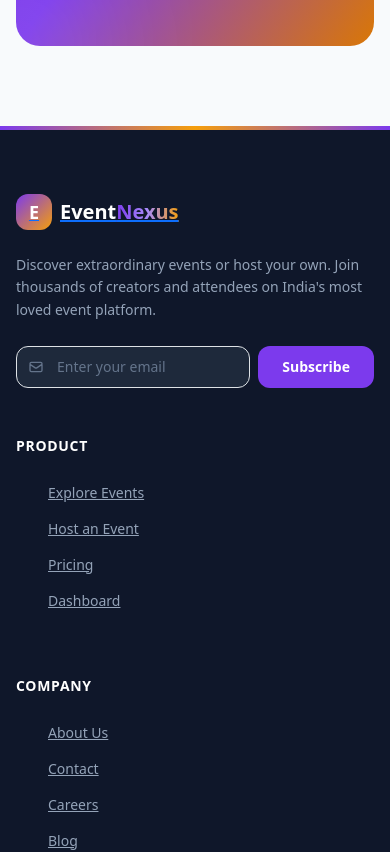
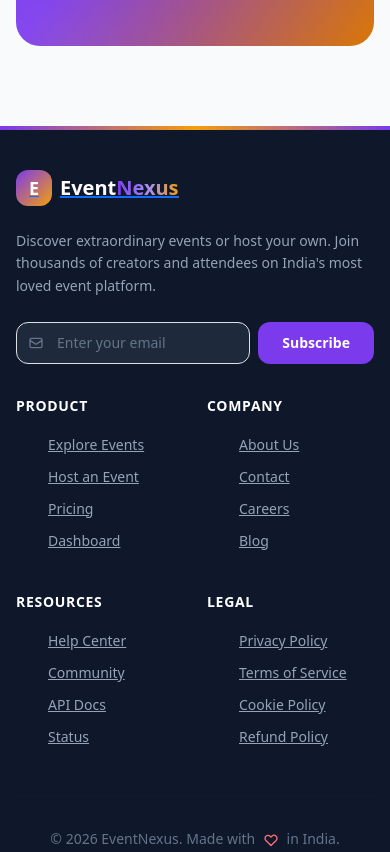
Before and after one commit to syedabdulla0710/EventNexus, a React (Create React App) app in the folder frontend/: page / in a window 390 px wide. Shown: the part 7920-8772 px from the top of the page. Built offline with nearby package versions, Linux system fonts and the light colour scheme; no server answers.

Commit message:
fix: improve login error message and make footer mobile-responsive

```diff
--- a/frontend/src/components/layout/Footer.tsx
+++ b/frontend/src/components/layout/Footer.tsx
@@ -54,9 +54,9 @@ const Footer: React.FC = () => {
       {/* Gradient accent line */}
       <div className="h-1 bg-gradient-to-r from-primary-500 via-accent-400 to-primary-500" />
 
-      <div className="section-container py-16">
+      <div className="section-container py-10 md:py-16">
         {/* Top section */}
-        <div className="grid grid-cols-1 md:grid-cols-2 lg:grid-cols-6 gap-12 mb-12">
+        <div className="grid grid-cols-1 lg:grid-cols-6 gap-8 md:gap-12 mb-8 md:mb-12">
           {/* Brand + Newsletter */}
           <div className="lg:col-span-2">
             <Link to="/" className="flex items-center gap-2 mb-4">
@@ -89,11 +89,12 @@ const Footer: React.FC = () => {
             </form>
           </div>
 
-          {/* Link Columns */}
+          {/* Link Columns — 2x2 grid on mobile, 4 columns on desktop */}
+          <div className="lg:col-span-4 grid grid-cols-2 md:grid-cols-4 gap-6 md:gap-8">
             {Object.entries(footerLinks).map(([title, links]) => (
               <div key={title}>
-              <h4 className="text-white font-display font-semibold text-sm mb-4 uppercase tracking-wider">{title}</h4>
-              <ul className="space-y-3">
+                <h4 className="text-white font-display font-semibold text-sm mb-3 md:mb-4 uppercase tracking-wider">{title}</h4>
+                <ul className="space-y-2 md:space-y-3">
                   {links.map(link => (
                     <li key={link.label}>
                       <Link to={link.to} className="text-sm text-surface-400 hover:text-primary-400 transition-colors duration-200">
@@ -104,6 +105,7 @@ const Footer: React.FC = () => {
                 </ul>
               </div>
             ))}
+          </div>
         </div>
 
         {/* Divider */}
--- a/frontend/src/pages/LoginPage.tsx
+++ b/frontend/src/pages/LoginPage.tsx
@@ -32,7 +32,12 @@ const LoginPage: React.FC = () => {
       toast.success(`Welcome back, ${form.username}! 🎉`);
       navigate('/');
     } catch (err: any) {
-      toast.error(err.response?.data?.message || 'Invalid credentials. Please try again.');
+      const msg = err.response?.data?.message || '';
+      if (msg.toLowerCase().includes('invalid') || err.response?.status === 401) {
+        toast.error('Account not found. Please sign up first! 🚀', { duration: 5000 });
+      } else {
+        toast.error(msg || 'Something went wrong. Please try again.');
+      }
     } finally {
       setLoading(false);
     }
```
Lines whose indentation alone changed are shown as unchanged.
